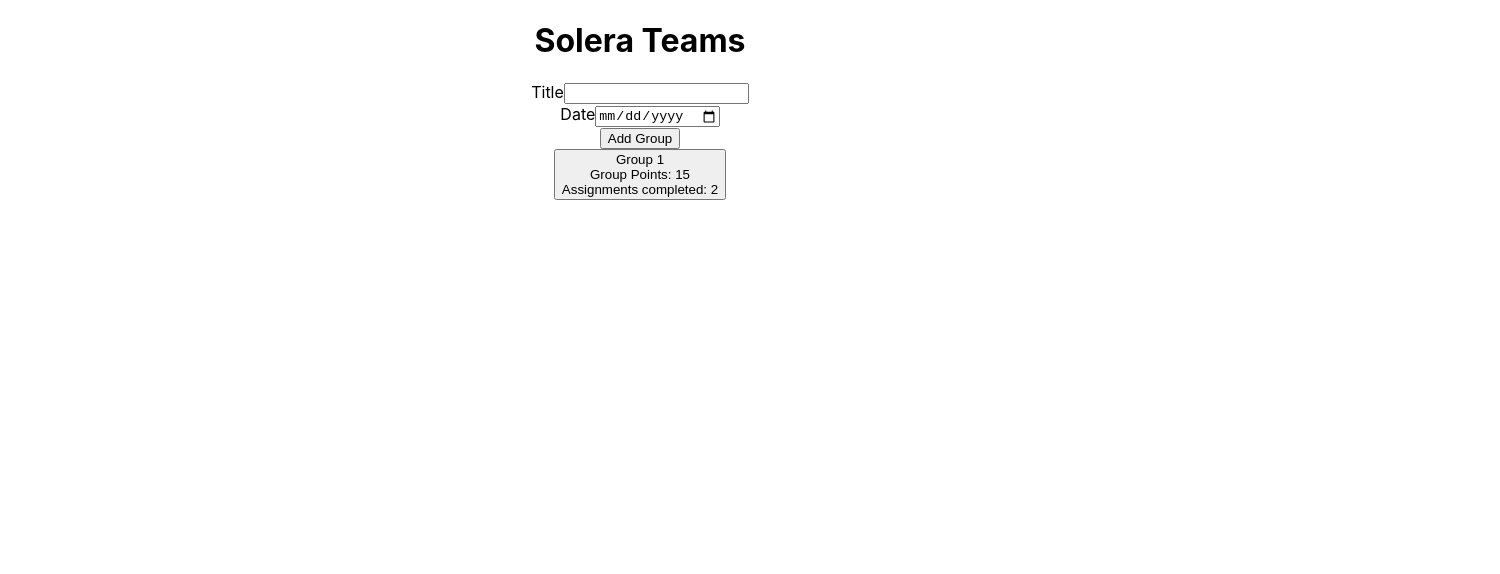
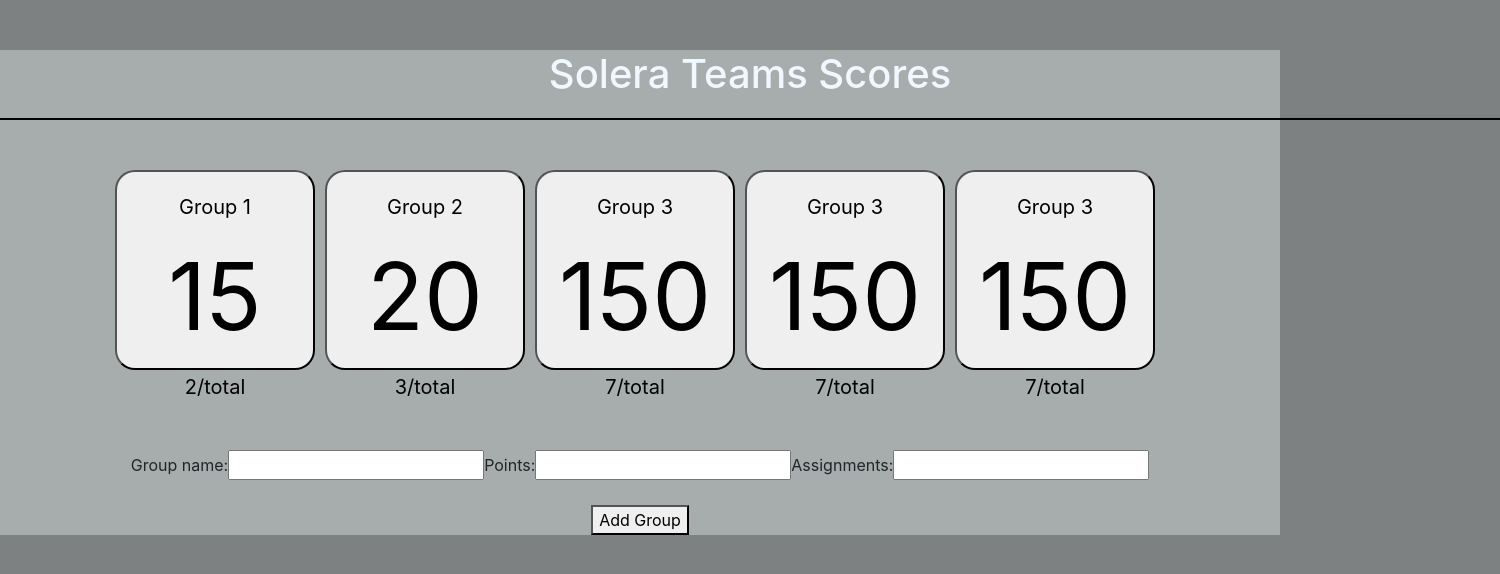
Before and after one commit to jndgoncalves/SoleraBootcampProject, a JavaScript app: page / in a window 1280 px wide. Shown: the top 574 px of the page, 1500 px wide, since content can reach past the window. Built offline with nearby package versions, Linux system fonts and the light colour scheme; the HTML template or start-up script is replaced by a standard one.

Commit message:
css styles

```diff
--- a/package.json
+++ b/package.json
@@ -6,7 +6,9 @@
     "@testing-library/jest-dom": "^5.16.5",
     "@testing-library/react": "^13.4.0",
     "@testing-library/user-event": "^13.5.0",
+    "bootstrap": "^5.2.2",
     "react": "^18.2.0",
+    "react-bootstrap": "^2.6.0",
     "react-dom": "^18.2.0",
     "react-scripts": "5.0.1",
     "web-vitals": "^2.1.4"
--- a/src/App.css
+++ b/src/App.css
@@ -1,38 +1,47 @@
-.App {
-  text-align: center;
+body{
+  background-color: rgb(125, 129, 129);
 }
 
-.App-logo {
-  height: 40vmin;
-  pointer-events: none;
-}
+h1{
+  color:aliceblue;
+  font-size: 30pt;
+  font-style: bold;
+  margin-bottom: 30px;
+  text-align: center;
+  margin: 50px auto;
+  height: 70px;
+  width: 1500px;
+  border-bottom: 2px solid black;
+  }
 
-@media (prefers-reduced-motion: no-preference) {
-  .App-logo {
-    animation: App-logo-spin infinite 20s linear;
+  #BigDiv {
+text-align: center;
+margin: 50px auto;
+
   }
-}
 
-.App-header {
-  background-color: #282c34;
-  min-height: 100vh;
-  display: flex;
-  flex-direction: column;
-  align-items: center;
-  justify-content: center;
-  font-size: calc(10px + 2vmin);
-  color: white;
-}
+  #BigDiv button{
+    padding: 15px ;
+    border-radius: 20px;
+    margin-right: 10px;
+    width: 200px;
+    height: 200px;
 
-.App-link {
-  color: #61dafb;
-}
+  }
 
-@keyframes App-logo-spin {
-  from {
-    transform: rotate(0deg);
+div {
+    text-align: center;
+    margin: 25px auto;
+    }
+
+/*button {
+    text-align: center;
+    height: 200px;
+    width: 200px;
+    padding: 20px;
+  }*/
+
+
+  #App{
+    background-color: rgb(167, 172, 172);
   }
-  to {
-    transform: rotate(360deg);
-  }
-}
--- a/src/App.js
+++ b/src/App.js
@@ -1,6 +1,7 @@
 import Group from "./Components/Group/Group";
 import "./App.css";
 import NewGroup from "./Components/NewGroup/NewGroup.js";
+
 
 const App = (props) => {
 
@@ -8,14 +9,26 @@
     console.log("click done!")
   }
 
-  return <div className="App">
-      <h1>Solera Teams</h1>
-      <NewGroup />
-      <div className="BigDiv">
-          <button onClick={clickHandler}>
+  return <div className="App" id="App">
+      <h1>Solera Teams Scores</h1>
+      <div class="BigDiv" id="BigDiv">
+          <button onClick={clickHandler} >
             <Group name="Group 1" points="15" assignment="2"/>
           </button>
+          <button onClick={clickHandler}>
+            <Group name="Group 2" points="20" assignment="3"/>
+          </button>
+          <button onClick={clickHandler}>
+            <Group name="Group 3" points="150" assignment="7"/>
+          </button>
+          <button onClick={clickHandler}>
+            <Group name="Group 3" points="150" assignment="7"/>
+          </button>
+          <button onClick={clickHandler}>
+            <Group name="Group 3" points="150" assignment="7"/>
+          </button>
       </div>
+      <NewGroup />
   </div>
 }
 
--- a/src/Components/Group/Group.css
+++ b/src/Components/Group/Group.css
@@ -0,0 +1,18 @@
+
+#name{
+    margin-top: -20px;
+    font-size: 15pt;
+    font-style: bold;
+    }
+
+#points{
+    margin-top: -20px;
+    font-size: 70pt;
+    font-style: bold;
+}
+#assignments{
+    margin-top: -20px;
+    margin-bottom: -20px;
+    font-size: 15pt;
+    font-style: bold;
+    }
--- a/src/Components/Group/Group.js
+++ b/src/Components/Group/Group.js
@@ -1,4 +1,4 @@
-import './Group.css'
+import "./Group.css";
 
 const Group = (props) => {
 
@@ -7,9 +7,9 @@
     const assignmentCompleted = props.assignment
 
     return <div>
-            <div>{groupName}</div>
-            <div>Group Points: {points}</div>
-            <div>Assignments completed: {assignmentCompleted}</div>
+            <div id="name" name="name" >{groupName}</div>
+            <div id="points" name="points" >{points}</div>
+            <div id="assignments" name="assignments" >{assignmentCompleted}/total</div>
         </div>
 }
 
--- a/src/Components/NewGroup/GroupForm.js
+++ b/src/Components/NewGroup/GroupForm.js
@@ -2,15 +2,15 @@
 
 const groupForm = () => {
     return <form>
-        <div>
-            <label>Title</label>
+         <div>
+            <label>Group name:</label>
             <input type="text"></input>
+            <label>Points:</label>
+            <input type="number"></input>
+            <label>Assignments:</label>
+            <input type="number"></input>
         </div>
-        <div>
-            <label>Date</label>
-            <input type="date"></input>
-        </div>
-        <div>
+        <div >
             <button type="submit">Add Group</button>
         </div>
     </form>
```
Also changed, not shown: 1 other file (tests, documents, lock files or other folders).
